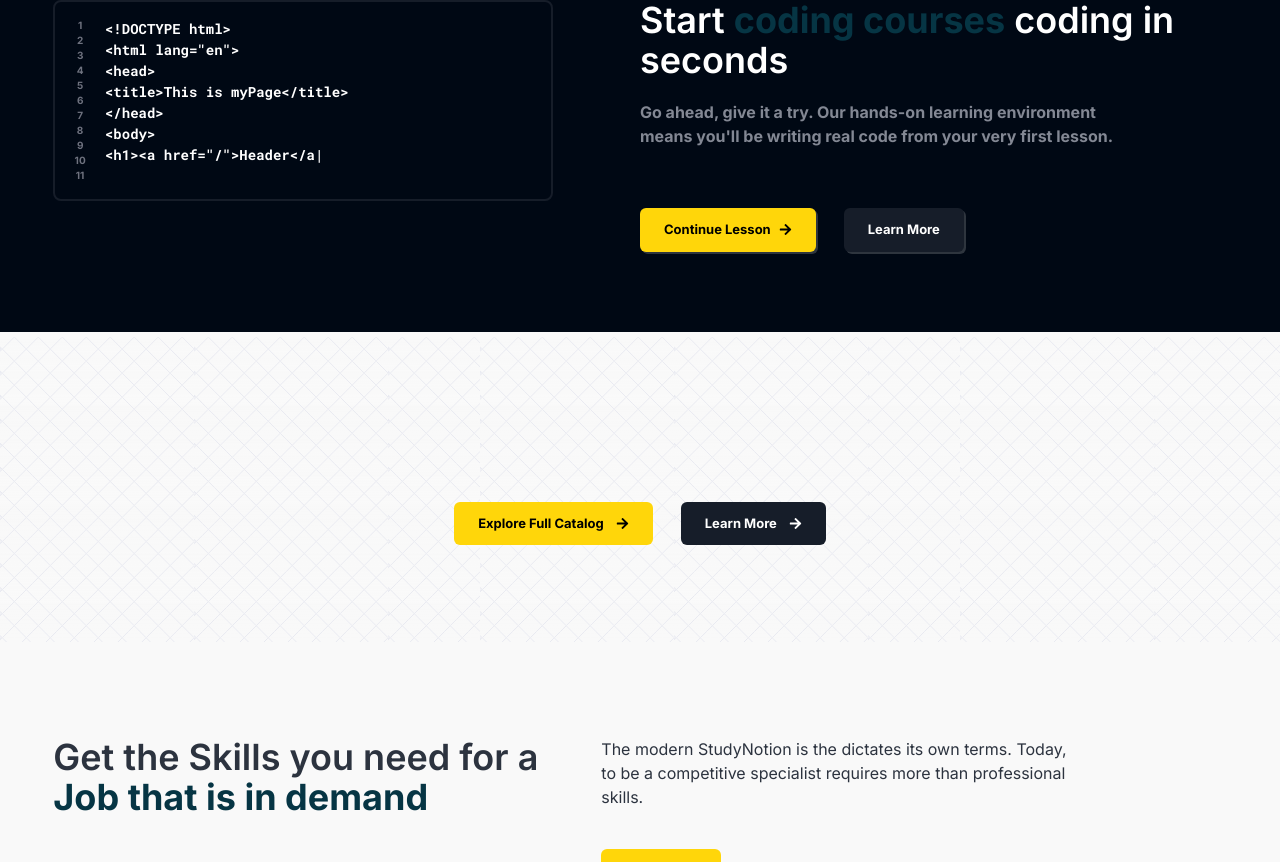
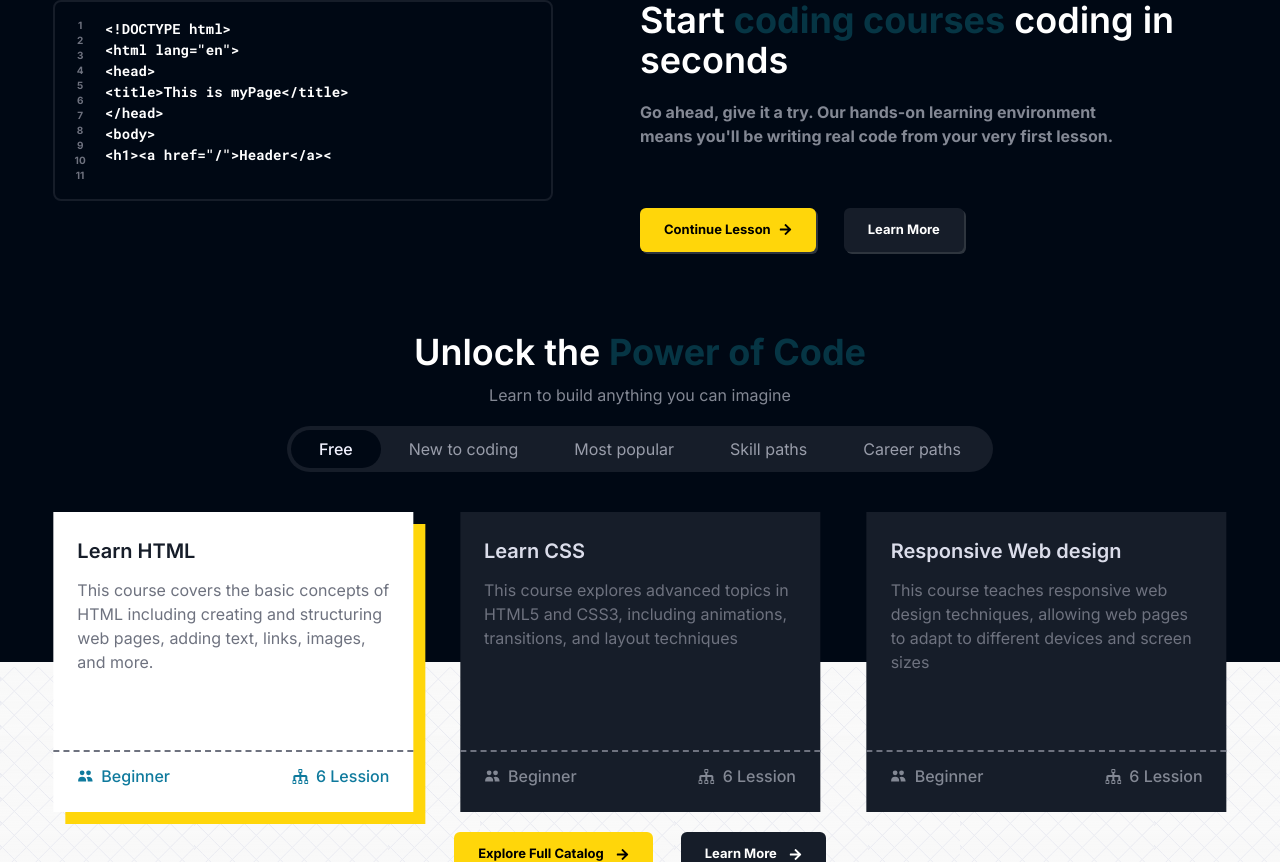
Before and after one commit to lovevarshney2007/StudyNotion, a React (Vite) app in the folder frontend/: page / in a window 1280 px wide. Shown: the part 1107-1969 px from the top of the page. Built offline with nearby package versions, Linux system fonts and the light colour scheme.

Commit message:
coursecard and exploreCard

```diff
--- /dev/null
+++ b/frontend/src/component/core/HomePage/CourseCard.jsx
@@ -0,0 +1,41 @@
+import React from 'react'
+import {HiUsers} from "react-icons/hi";
+import {ImTree} from "react-icons/im"
+
+const CourseCard = ({cardData, currentCard, setCurrentCard}) => {
+  return (
+    <div className={`w-[360px] lg:[30%] ${currentCard===cardData ?.heading ? "bg-white shadow-[12px_12px_0_0] shadow-yellow-50" :"bg-richblack-800"}
+    text-richblack-25 h-[300px] box-border cursor-pointer`}
+    onClick={() => setCurrentCard(cardData?.heading)}
+    >
+
+    <div className='border-b-[2px] border-richblack-400 border-dashed h-[80%] p-6 flex flex-col gap-3'>
+        <div className={`${currentCard === cardData ?.heading && "text-richblack-800"} font-semibold text-[20px]`}>
+            {cardData?.heading}
+        </div>
+        <div className='text-richblack-400'>
+        {cardData?.description}
+        </div>
+    </div>
+
+    <div className={`flex justify-between ${currentCard === cardData?.heading ? "text-blue-300" : "text-richblack-300"}
+    px-6 py-3 font-medium`}>
+
+        {/* level  */}
+        <div className='flex items-center gap-2 text-[16px]'>
+            <HiUsers />
+            <p>{cardData?.level}</p>
+        </div>
+
+        {/* Flow chart  */}
+        <div className='flex items-center gap-2 text-[16px]'>
+        <ImTree />
+        <p>{cardData?.lessionNumber} Lession</p>
+     </div>
+
+    </div>
+    </div>
+  )
+}
+
+export default CourseCard
--- /dev/null
+++ b/frontend/src/component/core/HomePage/ExploreMore.jsx
@@ -0,0 +1,85 @@
+import React, { useState } from 'react'
+import {HomePageExplore} from "../../../data/homepage-explore"
+import HighlightText from './HighlightText';
+import CourseCard from './CourseCard';
+
+
+const tabNames = [
+    "Free",
+    "New to coding",
+    "Most popular",
+    "Skill paths",
+    "Career paths"
+]
+
+const ExploreMore = () => {
+
+    const [currentTab,setCurrentTab] = useState(tabNames[0]);
+    const [courses,SetCourses] = useState(HomePageExplore[0].courses);
+    const [currentCard,setCurrentCard] = useState(HomePageExplore[0].courses[0].heading)
+
+    const setMyCards = (value) => {
+        setCurrentTab(value);
+        const result = HomePageExplore.filter((course) => course.tag === value);
+
+        if(!result) return;
+
+        SetCourses(result[0].courses);
+        setCurrentCard(result[0].courses[0].heading)
+    }
+
+  return (
+    <div>
+        <div className='text-4xl font-semibold text-center'>
+            Unlock the
+            <HighlightText text={"Power of Code"} />
+        </div>
+
+        <p className='text-center text-richblack-300 text-sm text-[16px] mt-3'>
+            Learn to build anything you can imagine
+        </p>
+
+        {/* Tab  */}
+
+        <div className=' mt-5 flex flex-row rounded-full bg-richblack-800 border-richblack-100 px-1 py-1 mb-10'>
+            {
+                tabNames.map((element,idx) => {
+                    return(
+                        <div className={`text-[16px] flex flex-row items-center gap-2  ${currentTab===element ? "bg-richblack-900 text-richblack-5 font-medium":"text-richblack-200 "}
+                        px-7 py-[7px]
+                        rounded-full transition-all duration-200 cursor-pointer hover:bg-richblack-900 hover:text-richblack-5 `}
+                        key={idx}
+                        onClick={() => setMyCards(element)}>
+                            {element}
+                        </div>
+                    )
+                })
+            }
+        </div>
+
+        <div className='lg:h-[150px]'>
+
+            {/* Course card ka group  */}
+            <div className='lg:absolute gap-10 justify-center lg:gap-0 flex lg:justify-between flex-wrap w-full lg:bottom-[0] lg:left-[50%] lg:translate-x-[-50%] lg:translate-y-[50%] text-black lg:mb-0 mb-7 lg:px-0 px-3'>
+                {
+                courses.map((element,index) => {
+                    return(
+                        <CourseCard
+                        key={index}
+                        cardData = {element}
+                        currentCard =  {currentCard}
+                        setCurrentCard ={setCurrentCard}
+
+                        />
+                    )
+                })
+            }
+            </div>
+
+        </div>
+
+    </div>
+  )
+}
+
+export default ExploreMore
--- a/frontend/src/pages/HomePage.jsx
+++ b/frontend/src/pages/HomePage.jsx
@@ -9,6 +9,7 @@
 import LearningLanguageSection from '../component/core/HomePage/LearningLanguageSection'
 import InstructorSection from "../component/core/HomePage/InstructorSection"
 import Footer from "../component/common/Footer"
+import ExploreMore from '../component/core/HomePage/ExploreMore'
 
 const Home = () => {
     return (
@@ -76,9 +77,11 @@
                         backgroundGrdient={"bg-gradient-to-br from-blue-400 to-cyan-500"}
                     />
                 </div>
-            </div> {/* Section 1 ka limited box yahan band ho raha hai */}
 
-            {/* Section 2 - White Background (Full Width) */}
+                    <ExploreMore />
+            </div>
+
+            {/* Section 2 */}
             <div className='bg-pure-greys-5 text-richblack-700'>
                 <div className='homepage_bg h-[310px] w-full'>
                     <div className='w-11/12 max-w-maxContent flex flex-col justify-between items-center gap-5 mx-auto'>
@@ -128,6 +131,8 @@
 
             <Footer />
 
+
+
         </div>
     )
 }
```
